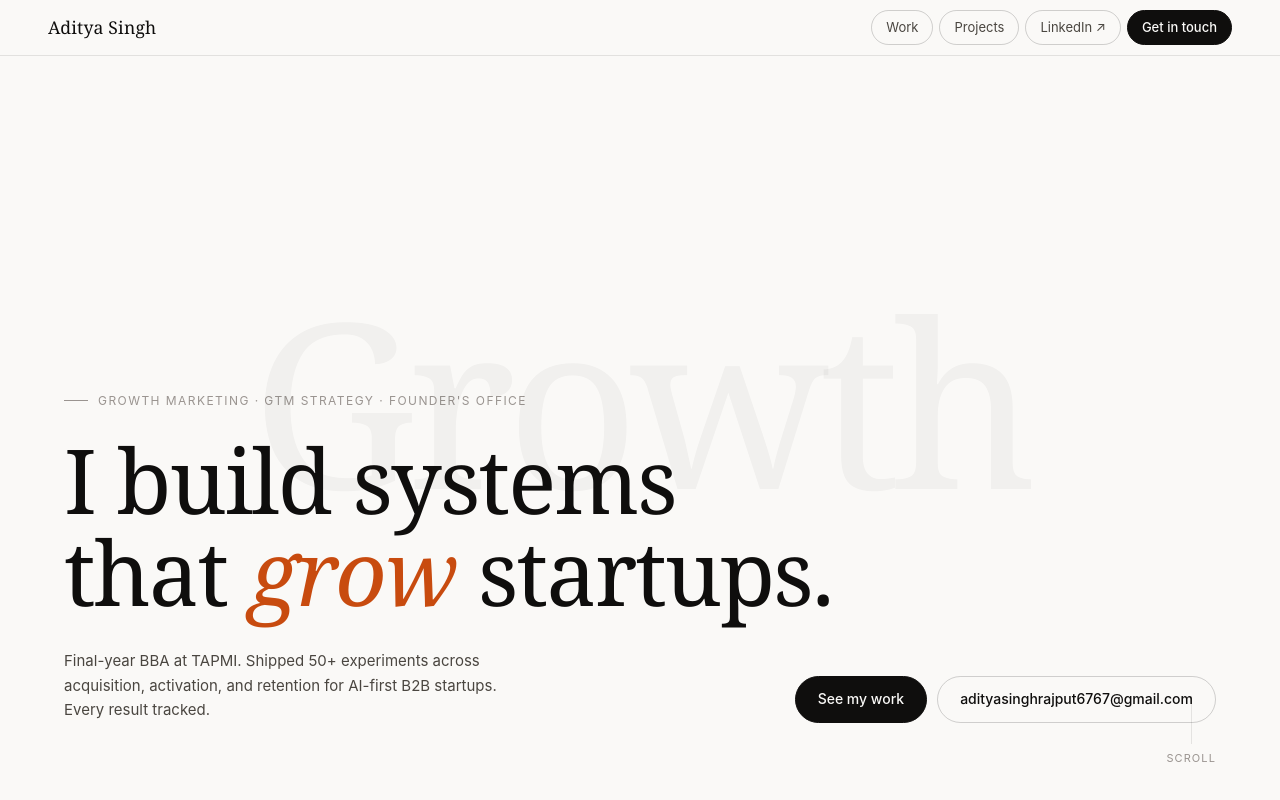
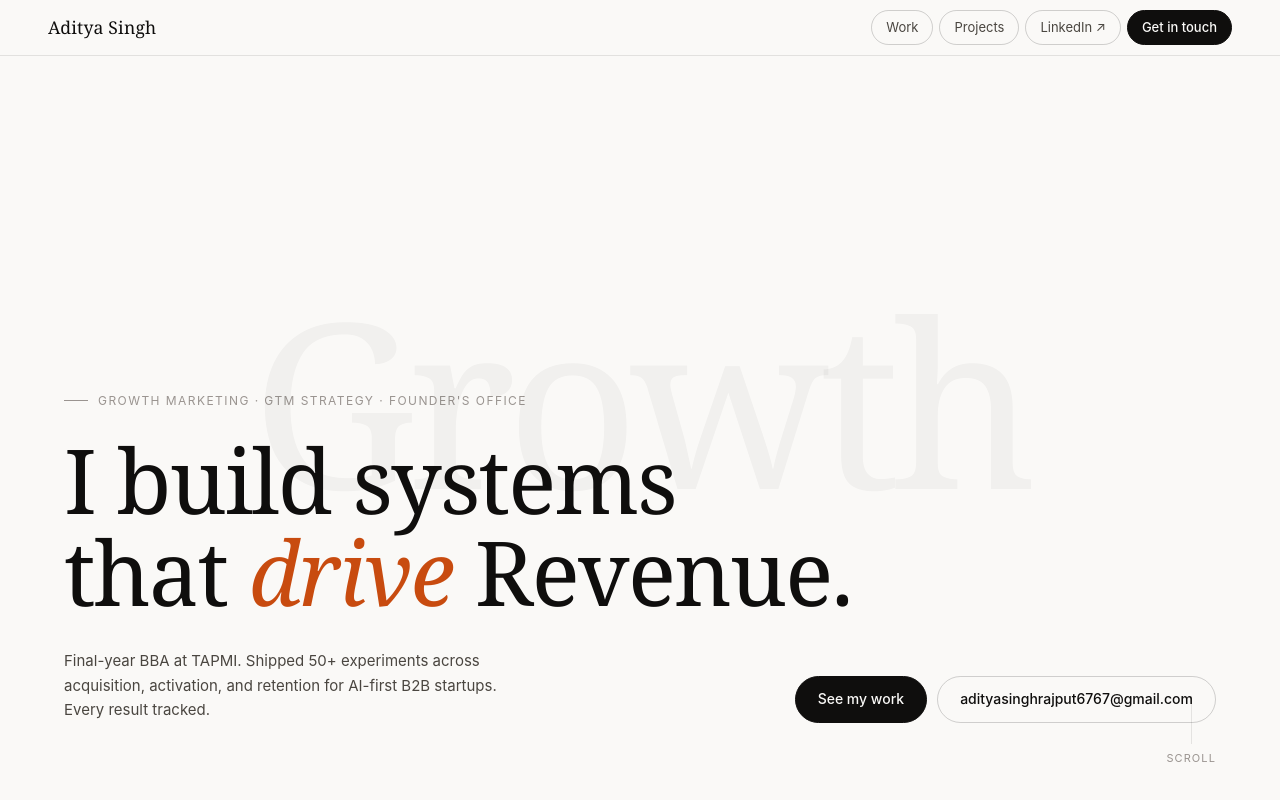
Before and after one commit to adityasinghrajput6767-cmd/Aditya-Portfolio, a Next.js app: page / in a window 1280 px wide. Shown: the top 800 px of the page. Built offline with nearby package versions, Linux system fonts and the light colour scheme.

Commit message:
Update Hero.tsx

```diff
--- a/src/components/Hero.tsx
+++ b/src/components/Hero.tsx
@@ -46,9 +46,9 @@ export default function Hero() {
         <br />
         that{" "}
         <em className="italic" style={{ color: "#c84b0f" }}>
-          grow
+          drive
         </em>{" "}
-        startups.
+        Revenue.
       </h1>
 
       {/* Bottom row */}
```
